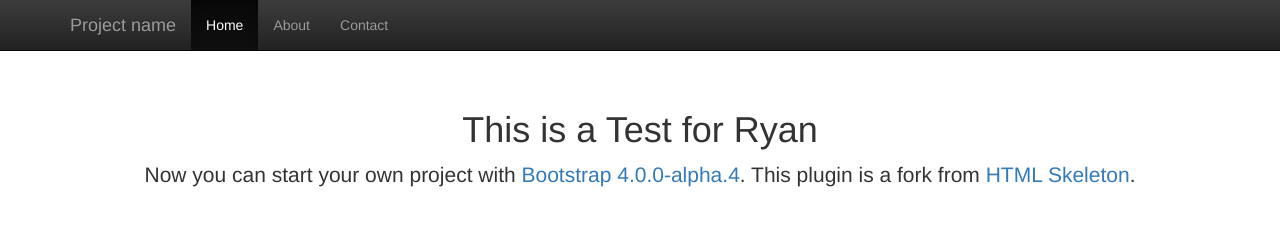
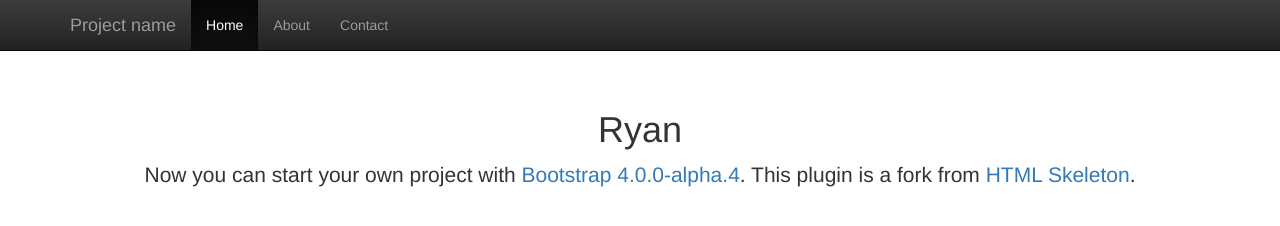
Before and after one commit to phantomdain/Test, a plain HTML site: page index.html in a window 1280 px wide. Drawn offline with nearby package versions, Linux system fonts and the light colour scheme.

Commit message:
change h1

```diff
--- a/index.html
+++ b/index.html
@@ -43,7 +43,7 @@
 
     <div class="container">
         <div class="starter-template">
-            <h1>This is a Test for Ryan</h1>
+            <h1>Ryan</h1>
             <p class="lead">Now you can start your own project with <a target="_blank" href="http://getbootstrap.com/">Bootstrap 4.0.0-alpha.4</a>. This plugin is a fork from <a href="https://github.com/le717/brackets-html-skeleton#readme">HTML Skeleton</a>.</p>
         </div>
     </div>
```
